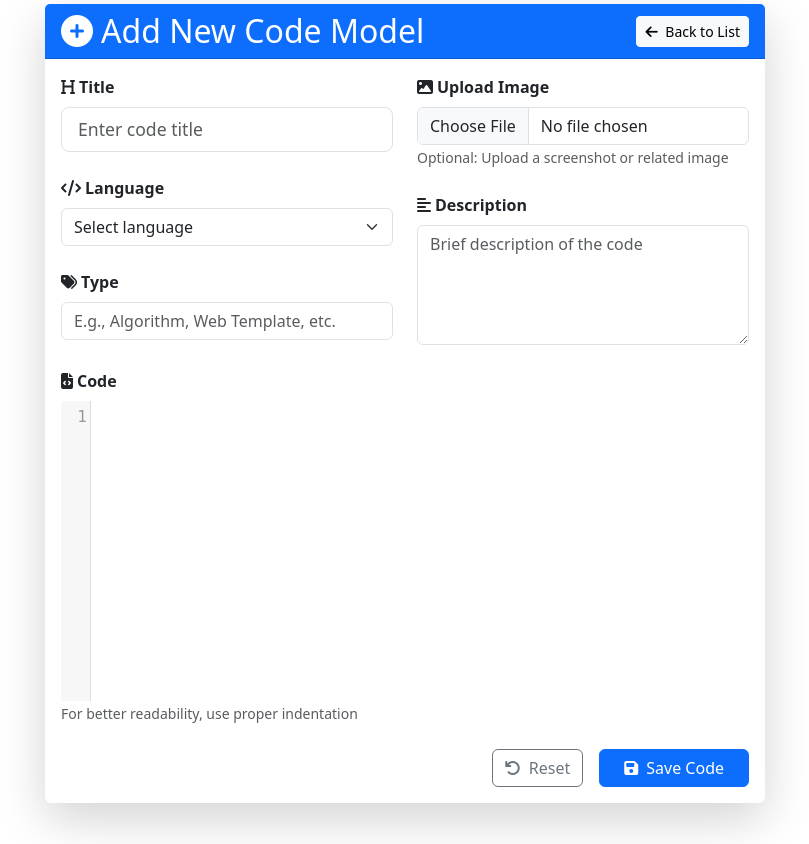
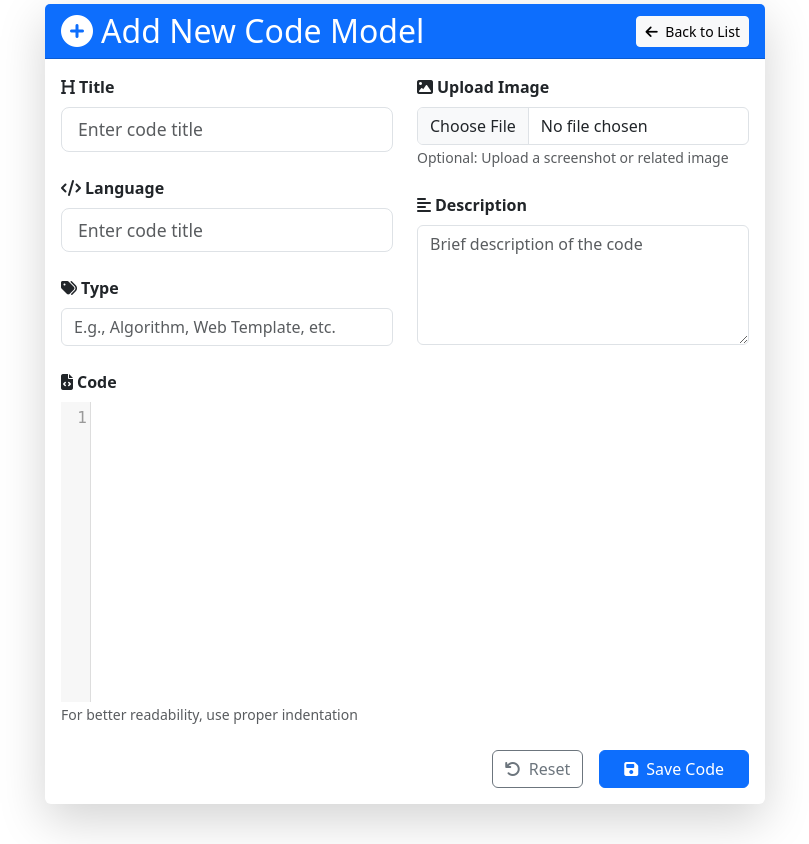
Before and after one commit to akhil397/datacart, a Django app: page /add/ in a window 1280 px wide. Shown: the part 148-992 px from the top of the page, without its empty margins (235-1044 px from the left). Run offline with Django 4.2, Linux system fonts and the light colour scheme.

Commit message:
solve some error

```diff
--- a/dataapp/models.py
+++ b/dataapp/models.py
@@ -1,7 +1,4 @@
 from django.db import models
-from django.db.models import Q
-
-
 # user-codestore pass - code1234
 
 
@@ -13,12 +10,5 @@ class CodeModels(models.Model):
     types = models.CharField(max_length=50)
     image = models.ImageField(upload_to='images/', blank=True, null=True)
 
-    class Meta:
-        indexes = [
-            models.Index(fields=['title']),
-            models.Index(fields=['language']),
-            models.Index(fields=['types']),
-        ]
-
     def __str__(self):
         return self.title
--- a/dataapp/templates/about.html
+++ b/dataapp/templates/about.html
@@ -6,7 +6,7 @@
         <h1 class="h3 mb-0">
           <i class="fas fa-file-code me-2"></i>Code Model Detail
         </h1>
-        <a href="{% url 'details' %}" class="btn btn-light btn-sm">
+        <a href="{% url 'code_list' %}" class="btn btn-light btn-sm">
           <i class="fas fa-arrow-left me-1"></i> Back to list
         </a>
       </div>
--- a/dataapp/templates/add_data.html
+++ b/dataapp/templates/add_data.html
@@ -9,7 +9,7 @@
             <h2 class="mb-0">
               <i class="fas fa-plus-circle me-2"></i>Add New Code Model
             </h2>
-            <a href="{% url 'details' %}" class="btn btn-light btn-sm">
+            <a href="{% url 'code_list' %}" class="btn btn-light btn-sm">
               <i class="fas fa-arrow-left me-1"></i> Back to List
             </a>
           </div>
@@ -46,21 +46,14 @@
                   <label for="id_language" class="form-label fw-bold">
                     <i class="fas fa-code me-1"></i>Language
                   </label>
-                  <select
-                    class="form-select"
-                    id="id_language"
+                  <input
+                    type="text"
+                    class="form-control form-control-lg"
+                    id="id_title"
                     name="language"
+                    placeholder="Enter code title"
                     required
-                  >
-                    <option value="" selected disabled>Select language</option>
-                    <option value="Python">Python</option>
-                    <option value="JavaScript">JavaScript</option>
-                    <option value="HTML">HTML</option>
-                    <option value="CSS">CSS</option>
-                    <option value="Java">Java</option>
-                    <option value="C++">C++</option>
-                    <option value="Other">Other</option>
-                  </select>
+                  />
                   <div class="invalid-feedback">Please select a language.</div>
                 </div>
 
--- a/dataapp/templates/update.html
+++ b/dataapp/templates/update.html
@@ -9,7 +9,7 @@
             <h2 class="mb-0">
               <i class="fas fa-edit me-2"></i>Update: {{ code.title }}
             </h2>
-            <a href="{% url 'details' %}" class="btn btn-light btn-sm">
+            <a href="{% url 'code_list' %}" class="btn btn-light btn-sm">
               <i class="fas fa-arrow-left me-1"></i> Back
             </a>
           </div>
--- a/dataapp/views.py
+++ b/dataapp/views.py
@@ -1,6 +1,6 @@
 from django.shortcuts import render, get_object_or_404, redirect
+from .models import CodeModels
 from django.db.models import Q
-from .models import CodeModels
 from .forms import CodeForm , SearchForm
 
 # Show list of code entries
@@ -19,7 +19,7 @@ def adddata(request):
         codeformsave = CodeForm(request.POST)
         if codeformsave.is_valid():
             codeformsave.save()
-            return redirect('details')  # Redirect after saving
+            return redirect('code_list')  # Redirect after saving
     else:
         codeformsave = CodeForm()
 
@@ -43,7 +43,7 @@ def update_code_model(request, pk):
 def delete_data(request, pk):
     code = get_object_or_404(CodeModels, id=pk)
     code.delete()
-    return redirect('details')
+    return redirect('code_list')
 
 # Search function
 def code_list(request):
@@ -53,6 +53,7 @@ def code_list(request):
     if form.is_valid():
         query = form.cleaned_data.get('query')
         language = form.cleaned_data.get('language')
+
         if query:
             codes = codes.filter(
                 Q(title__icontains=query) |
```
Also changed, not shown: db.sqlite3, media/images/Screenshot_from_2025-04-20_10-58-29.png (added).
